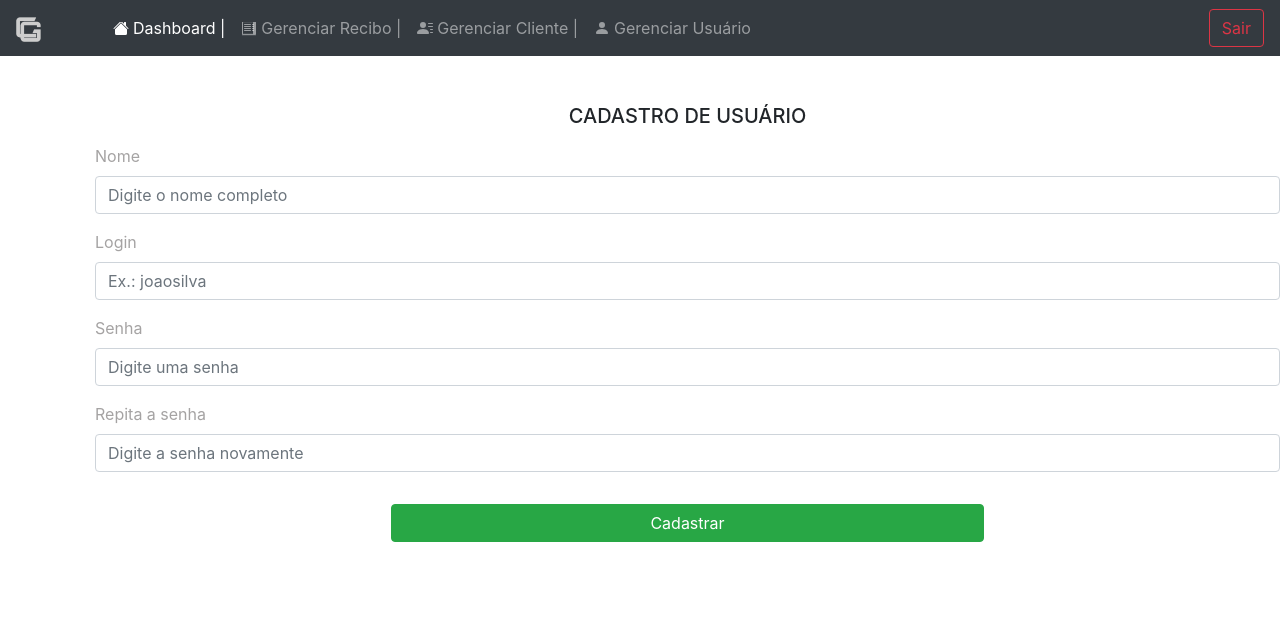
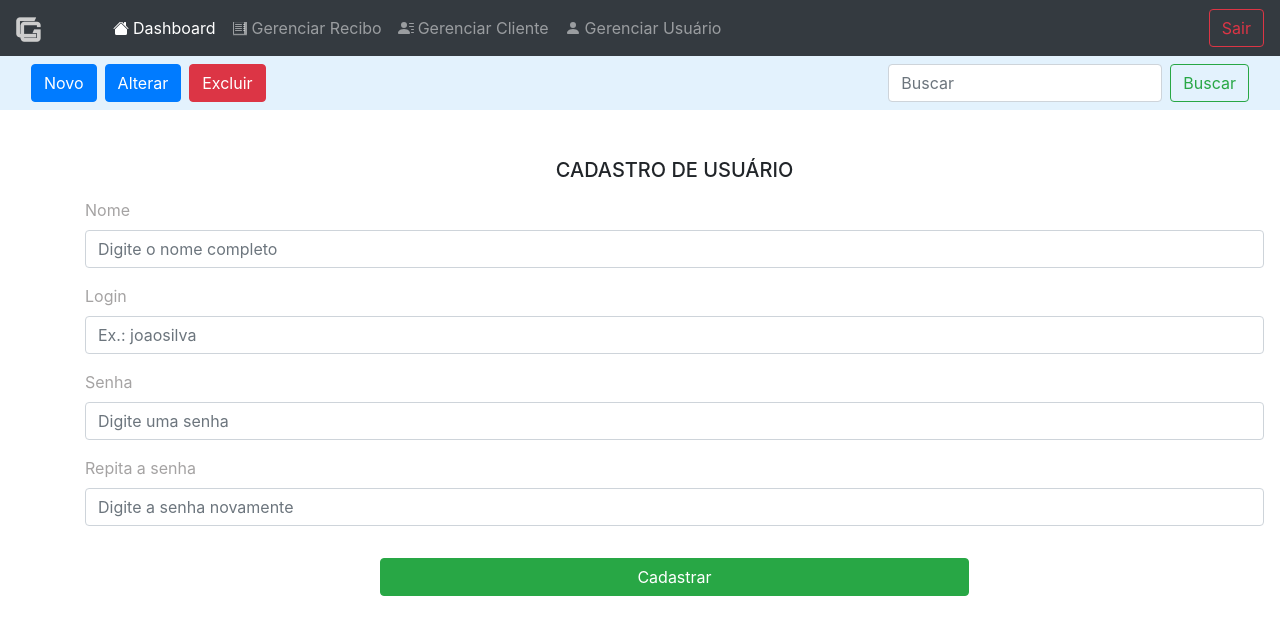
Before and after one commit to ericsonnascimento/projeto_django_recibo_grupocyber, a Django app: page /cadastro_acesso in a window 1280 px wide. Shown: the top 635 px of the page. Run offline with Django 5.2, Linux system fonts and the light colour scheme; the visitor is signed in with stand-in values (Sample User, id 1); some libraries are stand-ins or nearby versions.

Commit message:
update - criação de _subnavbar para client, receipt e users individua para o CRUD, criada página client_list.html com lógica de looping no apps/clients/views.py para listando todos os clientes

```diff
--- a/apps/clients/urls.py
+++ b/apps/clients/urls.py
@@ -3,4 +3,5 @@ from . import views
 
 urlpatterns = [
     path('cadastro_cliente/', views.client_register, name='client_register'),
+    path('listar_clientes/', views.client_list, name='client_list'),
 ]
--- a/apps/clients/views.py
+++ b/apps/clients/views.py
@@ -1,5 +1,6 @@
 from django.shortcuts import render, redirect
 from django.contrib import messages
+from . import models
 from . import forms
 
 def client_register(request):
@@ -15,3 +16,7 @@ def client_register(request):
             return redirect('index')
 
     return render(request, 'clients/client_register.html', {'form': form})
+
+def client_list(request):
+    clients = models.Client_Register.objects.all()
+    return render(request, 'clients/client_list.html', {'clients': clients})
--- a/apps/receipts/forms.py
+++ b/apps/receipts/forms.py
@@ -1,6 +1,6 @@
 from django import forms
 from . import models
-from django.forms.widgets import TextInput
+from django.forms.widgets import TextInput, Textarea
 from django.utils.safestring import mark_safe
 
 class PriceMaskWidget(TextInput):
@@ -37,5 +37,5 @@ class ReceiptsForms(forms.ModelForm):
         widgets = {
             'client': forms.Select(attrs={'class': 'form-control'}),
             'price': PriceMaskWidget(),
-            'text': forms.TextInput(attrs={'class': 'form-control'}),
+            'text': Textarea(attrs={'class': 'form-control'}),
         }
--- a/templates/clients/client_register.html
+++ b/templates/clients/client_register.html
@@ -3,8 +3,8 @@
 
 {% block content %}
 
-<section class="container" style="margin-left: 5em">
-    <form action="{% url 'client_register' %}" method="POST" class="position-absolute top-50 start-50 translate-middle">
+<section class="container">
+    <form action="{% url 'client_register' %}" method="POST" class="position-absolute top-50 start-50 translate-middle mr-3">
         {% csrf_token %}
         <h5 class="text-center mb-3 mt-5">CADASTRO DE CLIENTE</h5>
         <div class="row">
--- a/templates/partials/_navbar.html
+++ b/templates/partials/_navbar.html
@@ -1,7 +1,7 @@
 {% load static %}
 
 <section>
-  <nav class="navbar-expand-lg navbar navbar-dark bg-dark">
+  <nav class="navbar navbar-expand-lg navbar-dark bg-dark">
     <a class="navbar-brand" href="{% url 'index' %}">
       <img class="mr-5" src="{% static 'image/logo/Logo-Grupo-Cyber-PNG-cortado.png' %}" width="25" height="25" class="d-inline-block align-top" alt="">
     </a>
@@ -16,7 +16,7 @@
             <svg xmlns="http://www.w3.org/2000/svg" width="16" height="16" fill="currentColor" class="bi bi-house-fill mr-1" viewBox="0 2 16 16">
               <path d="M8.707 1.5a1 1 0 0 0-1.414 0L.646 8.146a.5.5 0 0 0 .708.708L8 2.207l6.646 6.647a.5.5 0 0 0 .708-.708L13 5.793V2.5a.5.5 0 0 0-.5-.5h-1a.5.5 0 0 0-.5.5v1.293z"/>
               <path d="m8 3.293 6 6V13.5a1.5 1.5 0 0 1-1.5 1.5h-9A1.5 1.5 0 0 1 2 13.5V9.293z"/>
-            </svg>Dashboard |<span class="sr-only">(current)</span>
+            </svg>Dashboard <span class="sr-only">(current)</span>
           </a>
         </li>
         <li class="nav-item">
@@ -24,14 +24,14 @@
             <svg xmlns="http://www.w3.org/2000/svg" width="16" height="16" fill="currentColor" class="bi bi-receipt mr-1" viewBox="0 2 16 16">
               <path d="M1.92.506a.5.5 0 0 1 .434.14L3 1.293l.646-.647a.5.5 0 0 1 .708 0L5 1.293l.646-.647a.5.5 0 0 1 .708 0L7 1.293l.646-.647a.5.5 0 0 1 .708 0L9 1.293l.646-.647a.5.5 0 0 1 .708 0l.646.647.646-.647a.5.5 0 0 1 .708 0l.646.647.646-.647a.5.5 0 0 1 .801.13l.5 1A.5.5 0 0 1 15 2v12a.5.5 0 0 1-.053.224l-.5 1a.5.5 0 0 1-.8.13L13 14.707l-.646.647a.5.5 0 0 1-.708 0L11 14.707l-.646.647a.5.5 0 0 1-.708 0L9 14.707l-.646.647a.5.5 0 0 1-.708 0L7 14.707l-.646.647a.5.5 0 0 1-.708 0L5 14.707l-.646.647a.5.5 0 0 1-.708 0L3 14.707l-.646.647a.5.5 0 0 1-.801-.13l-.5-1A.5.5 0 0 1 1 14V2a.5.5 0 0 1 .053-.224l.5-1a.5.5 0 0 1 .367-.27m.217 1.338L2 2.118v11.764l.137.274.51-.51a.5.5 0 0 1 .707 0l.646.647.646-.646a.5.5 0 0 1 .708 0l.646.646.646-.646a.5.5 0 0 1 .708 0l.646.646.646-.646a.5.5 0 0 1 .708 0l.646.646.646-.646a.5.5 0 0 1 .708 0l.509.509.137-.274V2.118l-.137-.274-.51.51a.5.5 0 0 1-.707 0L12 1.707l-.646.647a.5.5 0 0 1-.708 0L10 1.707l-.646.647a.5.5 0 0 1-.708 0L8 1.707l-.646.647a.5.5 0 0 1-.708 0L6 1.707l-.646.647a.5.5 0 0 1-.708 0L4 1.707l-.646.647a.5.5 0 0 1-.708 0z"/>
               <path d="M3 4.5a.5.5 0 0 1 .5-.5h6a.5.5 0 1 1 0 1h-6a.5.5 0 0 1-.5-.5m0 2a.5.5 0 0 1 .5-.5h6a.5.5 0 1 1 0 1h-6a.5.5 0 0 1-.5-.5m0 2a.5.5 0 0 1 .5-.5h6a.5.5 0 1 1 0 1h-6a.5.5 0 0 1-.5-.5m0 2a.5.5 0 0 1 .5-.5h6a.5.5 0 1 1 0 1h-6a.5.5 0 0 1-.5-.5m8-6a.5.5 0 0 1 .5-.5h1a.5.5 0 0 1 0 1h-1a.5.5 0 0 1-.5-.5m0 2a.5.5 0 0 1 .5-.5h1a.5.5 0 0 1 0 1h-1a.5.5 0 0 1-.5-.5m0 2a.5.5 0 0 1 .5-.5h1a.5.5 0 0 1 0 1h-1a.5.5 0 0 1-.5-.5m0 2a.5.5 0 0 1 .5-.5h1a.5.5 0 0 1 0 1h-1a.5.5 0 0 1-.5-.5"/>
-            </svg>Gerenciar Recibo |
+            </svg>Gerenciar Recibo
           </a>
         </li>
         <li class="nav-item">
-          <a class="nav-link" href="{% url 'client_register' %}">
+          <a class="nav-link" href="{% url 'client_list' %}">
             <svg xmlns="http://www.w3.org/2000/svg" width="16" height="16" fill="currentColor" class="bi bi-person-lines-fill mr-1" viewBox="0 2 16 16">
               <path d="M6 8a3 3 0 1 0 0-6 3 3 0 0 0 0 6m-5 6s-1 0-1-1 1-4 6-4 6 3 6 4-1 1-1 1zM11 3.5a.5.5 0 0 1 .5-.5h4a.5.5 0 0 1 0 1h-4a.5.5 0 0 1-.5-.5m.5 2.5a.5.5 0 0 0 0 1h4a.5.5 0 0 0 0-1zm2 3a.5.5 0 0 0 0 1h2a.5.5 0 0 0 0-1zm0 3a.5.5 0 0 0 0 1h2a.5.5 0 0 0 0-1z"/>
-            </svg>Gerenciar Cliente |
+            </svg>Gerenciar Cliente
           </a>
         </li>
         <li class="nav-item">
--- /dev/null
+++ b/templates/partials/_subnavbar_users.html
@@ -0,0 +1,16 @@
+
+<nav class="navbar navbar-expand-lg navbar-light " style="background-color: #e3f2fd;">
+    <div class="container-fluid">
+        <div class="d-flex">
+            <a href="">
+                <button type="submit" class="btn btn-primary mr-2">Novo</button>
+            </a>
+            <button type="submit" class="btn btn-primary mr-2">Alterar</button>
+            <button type="submit" class="btn btn-danger mr-2">Excluir</button>
+        </div>
+        <form class="d-flex ml-auto">
+            <input class="form-control me-2" type="search" placeholder="Buscar" aria-label="Buscar">
+            <button class="btn btn-outline-success ml-2" type="submit">Buscar</button>
+        </form>
+    </div>
+</nav>
--- a/templates/receipts/receipts.html
+++ b/templates/receipts/receipts.html
@@ -1,10 +1,12 @@
 {% extends 'shared/base.html' %}
 {% load static %}
 
+
 {% block content %}
+{% include 'partials/_subnavbar_receipts.html' %}
 
-<section class="container" style="margin-left: 5em">
-    <form action="{% url 'receipts' %}" method="POST" class="position-absolute top-50 start-50 translate-middle">
+<section class="container">
+    <form action="{% url 'receipts' %}" method="POST" class="position-absolute top-50 start-50 translate-middle mr-3">
         {% csrf_token %}
         <h5 class="text-center mb-3 mt-5">CADASTRAR RECIBO</h5>
         <div class="row">
--- a/templates/users/cadastro_acesso.html
+++ b/templates/users/cadastro_acesso.html
@@ -2,9 +2,10 @@
 {% load static %}
 
 {% block content %}
+{% include 'partials/_subnavbar_users.html' %}
 
-<section class="container" style="margin-left: 5em">
-    <form action="{% url 'cadastro_acesso' %}" method="POST" class="position-absolute top-50 start-50 translate-middle">
+<section class="container">
+    <form action="{% url 'cadastro_acesso' %}" method="POST" class="position-absolute top-50 start-50 translate-middle mr-3">
         {% csrf_token %}
         <h5 class="text-center mb-3 mt-5">CADASTRO DE USUÁRIO</h5>
         <div class="row">
```
Also changed, not shown: templates/clients/client_list.html (added, +38 -0 lines), templates/partials/_subnavbar_clients.html (added, +16 -0 lines), templates/partials/_subnavbar_receipts.html (added, +16 -0 lines).
